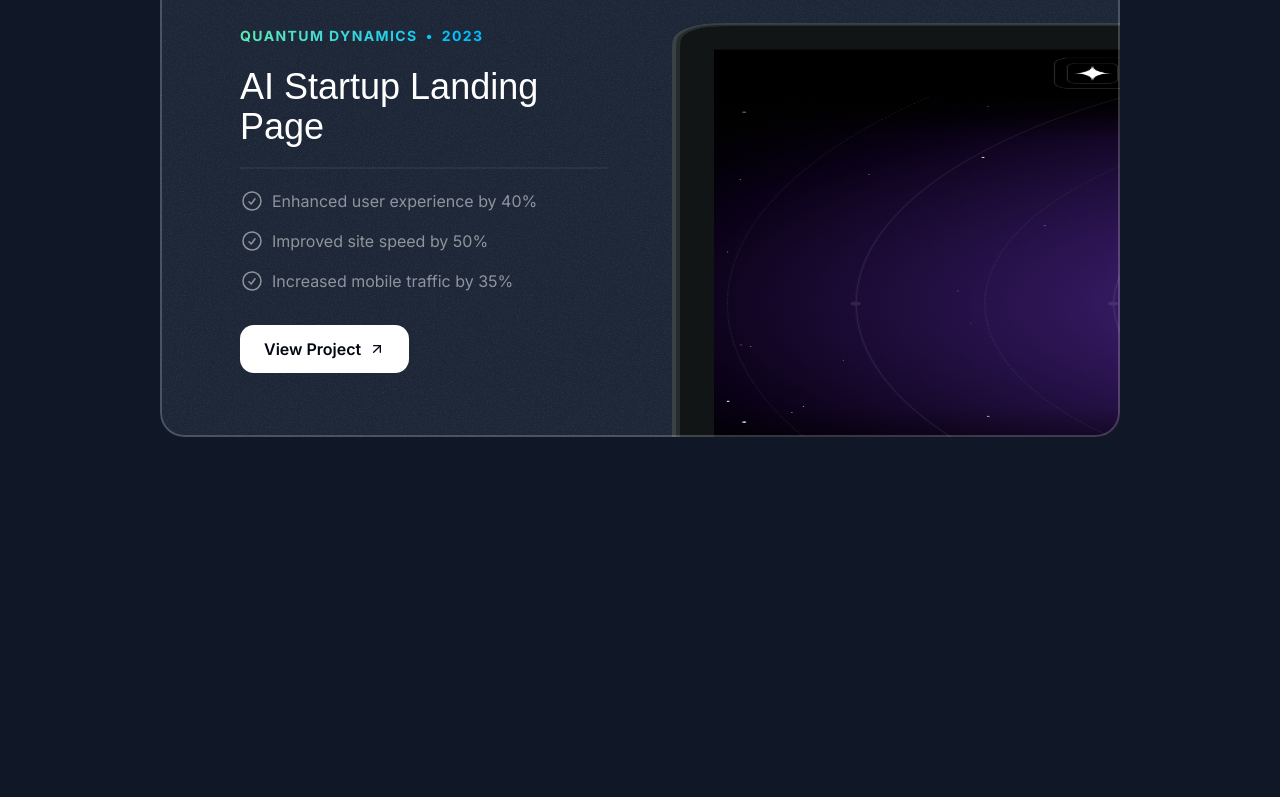
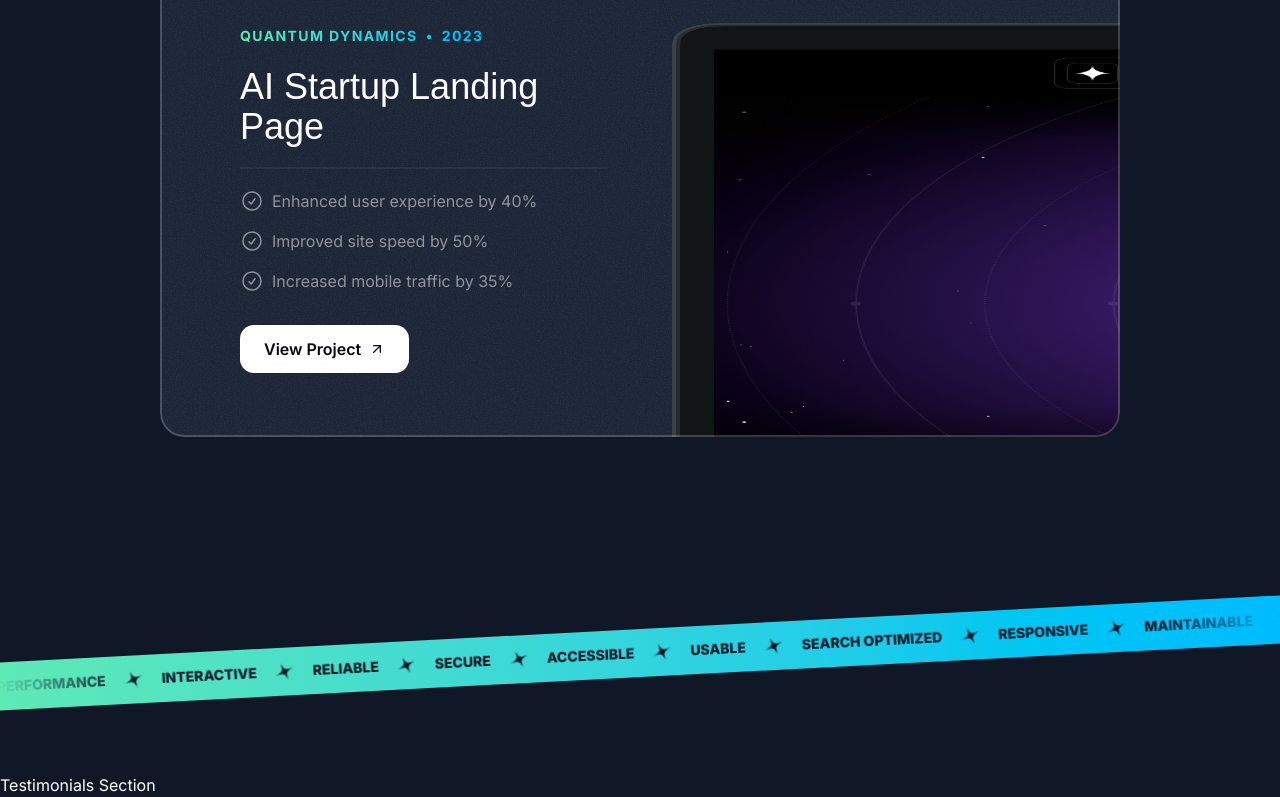
Before and after one commit to Dannydiara/portfolio, a Next.js app: page / in a window 1280 px wide. Shown: the part 2443-3240 px from the top of the page. Before the commit the page ends 2976 px from the top, so only its background shows below. Built offline with nearby package versions, Linux system fonts and the light colour scheme; a web font is replaced by a local one.

Commit message:
add Tape and Testimonials sections; enhance layout with scrolling animation and new words

```diff
--- a/src/app/layout.tsx
+++ b/src/app/layout.tsx
@@ -18,7 +18,7 @@
   children: React.ReactNode;
 }>) {
   return (
-    <html lang="en">
+    <html lang="en" className="scroll-smooth">
       <body className={twMerge(inter.variable, calistoga.variable, "bg-gray-900 text-white antialiased font-sans")}>{children}</body>
     </html>
   );
--- a/src/app/page.tsx
+++ b/src/app/page.tsx
@@ -1,6 +1,8 @@
 import { Header } from "@/sections/Header";
 import { HeroSection } from "@/sections/Hero";
 import { ProjectsSection } from "@/sections/Projects";
+import { TapeSection } from "@/sections/Tape";
+import { TestimonialsSection } from "@/sections/Testimonials";
 
 export default function Home() {
   return (
@@ -8,6 +10,8 @@
       <Header />
       <HeroSection />
       <ProjectsSection />
+      <TapeSection />
+      <TestimonialsSection />
     </div>
   );
 }
--- a/src/sections/Tape.tsx
+++ b/src/sections/Tape.tsx
@@ -1,3 +1,34 @@
+import StarIcon from "@/assets/icons/star.svg";
+
+const words = [
+  "Performance",
+  "Interactive",
+  "Reliable",
+  "Secure",
+  "Accessible",
+  "Usable",
+  "Search Optimized",
+  "Responsive",
+  "Maintainable",
+  "User Friendly",
+  "Scalable",
+]
+
 export const TapeSection = () => {
-  return <div>Tape Section</div>;
+  return <div className="py-16 lg:py-24  overflow-x-clip">
+    <div className="bg-gradient-to-r from-emerald-300 to-sky-400 -rotate-3 -mx-1">
+      <div className="flex [mask-image:linear-gradient(to_right,transparent,black_10%,black_90%,transparent)]">
+        <div className="flex flex-none gap-4 py-3">
+          {words.map((word) => (
+            <div key={word} className="inline-flex gap-4 items-center">
+              <span className="text-gray-900 uppercase font-extrabold text-sm">
+                {word}
+              </span>
+              <StarIcon className="size-6 text-gray-900 -rotate-12 animate-spin duration-5000" />
+            </div>
+          ))}
+        </div>
+      </div>
+    </div>
+  </div>
 };
--- a/tailwind.config.ts
+++ b/tailwind.config.ts
@@ -24,7 +24,16 @@
       fontFamily: {
         sans: 'var(--font-sans)',
         serif: 'var(--font-serif)',
-      }
+      },
+      keyframes: {
+        scroll: {
+          '0%': { transform: 'translateX(100%)' },
+          '100%': { transform: 'translateX(-100%)' },
+        },
+      },
+      animation: {
+        scroll: 'scroll 20s linear infinite',
+      },
     },
   },
   plugins: [],
```
